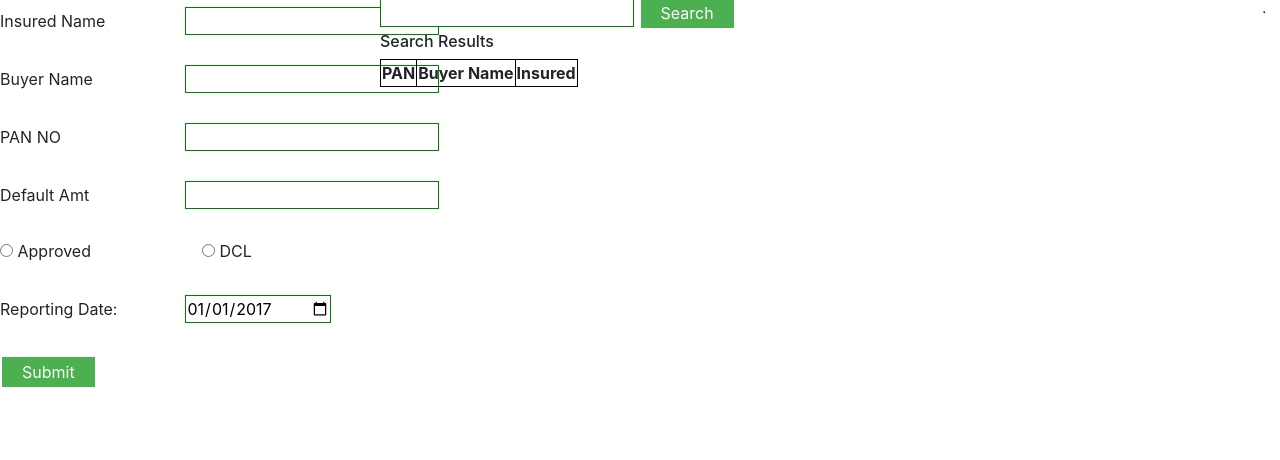
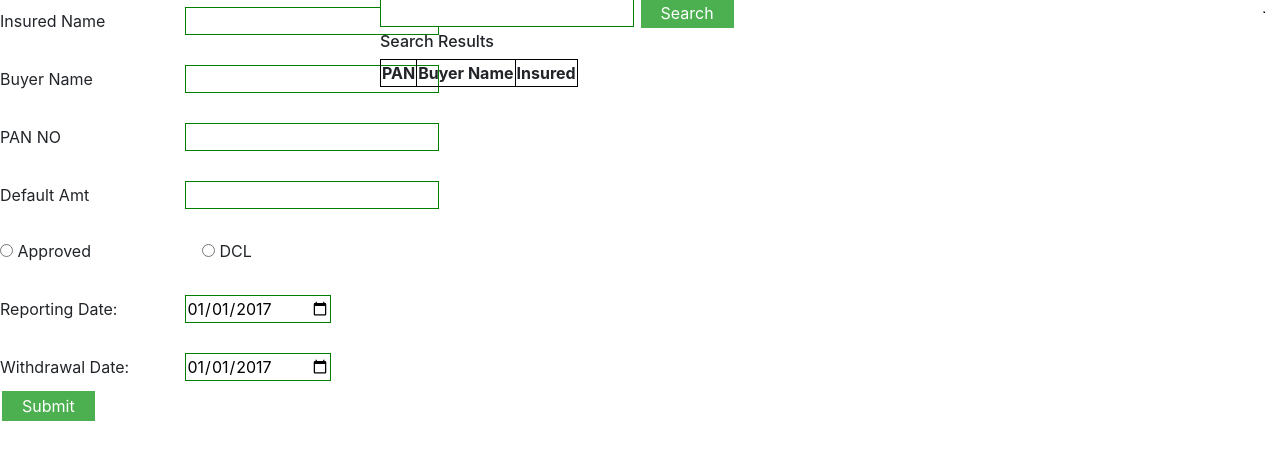
Before and after one commit to BharatBezawada/DjangoProject, a Django app: page / in a window 1280 px wide. Shown: the part 130-590 px from the top of the page. Run offline with Django 3.2, Linux system fonts and the light colour scheme; lists and menus that the app fills with data are empty; some libraries are stand-ins or nearby versions.

Commit message:
first commit

```diff
--- a/ClaimsApp/models.py
+++ b/ClaimsApp/models.py
@@ -12,7 +12,7 @@ class Claims(models.Model):
     Report_date = models.DateField()
     Claim_status = models.CharField(max_length=20, default= "NNP" ,choices=[('NNP','NNP'),('Claim','Claim'),('Claim_Under_Process','Claim Under Process'),
                                                                           ('Disputed','Disputed'),('Paid and Closed','Paid and Closed')])
-
+    Limit_Withdrawal = models.DateField(auto_now=True)
     def __str__(self):
         return self.Buyer_name
 
--- a/ClaimsApp/templates/ClaimsApp/all_buyers.html
+++ b/ClaimsApp/templates/ClaimsApp/all_buyers.html
@@ -39,7 +39,9 @@
         <th> Default Amount</th>
         <th> Limit Type</th>
         <th> Report Date</th>
+        <th> Withdrawal Date</th>
         <th> Claim Status</th>
+
 
 
 
@@ -53,6 +55,7 @@
         <td>{{buyer.Default_Amt}} </td>
         <td>{{buyer.Limit_Type}} </td>
         <td>{{buyer.Report_date}} </td>
+        <td>{{buyer.Limit_Withdrawal}} </td>
         <td>{{buyer.Claim_status}} </td>
 
 
--- a/ClaimsApp/templates/ClaimsApp/body.html
+++ b/ClaimsApp/templates/ClaimsApp/body.html
@@ -84,7 +84,14 @@ div.container {
         <input type="date" value="2017-01-01" id="Report_date" name="Report_date">
 
     </div>
+
     <br>
+    <div>
+
+        <label for="Limit_Withdrawal">Withdrawal Date:</label>
+        <input type="date" value="2017-01-01" id="Limit_Withdrawal" name="Limit_Withdrawal">
+
+    </div>
 
     <div>
    <button onclick = "alertBox" type="submit" form="claimdetails" value="Submit">Submit</button>
--- a/ClaimsApp/views.py
+++ b/ClaimsApp/views.py
@@ -27,8 +27,10 @@ def add_data(request):
     Default_Amt = request.POST["default"]
     Limit_Type = request.POST.get("Creditlimitcheck")
     Report_date = request.POST["Report_date"]
+    Limit_Withdrawal = request.POST["Limit_Withdrawal"]
 
-    if Limit_Type is None or Report_date == "2017-01-01" :
+
+    if Limit_Type is None or Report_date == "2017-01-01" or Limit_Withdrawal == "2017-01-01"  :
         messages.error(request, 'All fields are Mandatory')
         return render(request, "ClaimsApp/body.html")
 
@@ -41,7 +43,7 @@ def add_data(request):
     else:
 
         claim_info = Claims(Insured_Name=Insured_Name, Buyer_name=Buyer_name, PAN=PAN, Default_Amt=Default_Amt,
-                            Limit_Type=Limit_Type, Report_date=Report_date)
+                            Limit_Type=Limit_Type, Report_date=Report_date,Limit_Withdrawal = Limit_Withdrawal)
         claim_info.save()
         messages.success(request, 'NNP registered successfully')
         return render(request, "ClaimsApp/body.html")
```
Also changed, not shown: ClaimsApp/migrations/0014_claims_limit_withdrawal.py (added), db.sqlite3.
